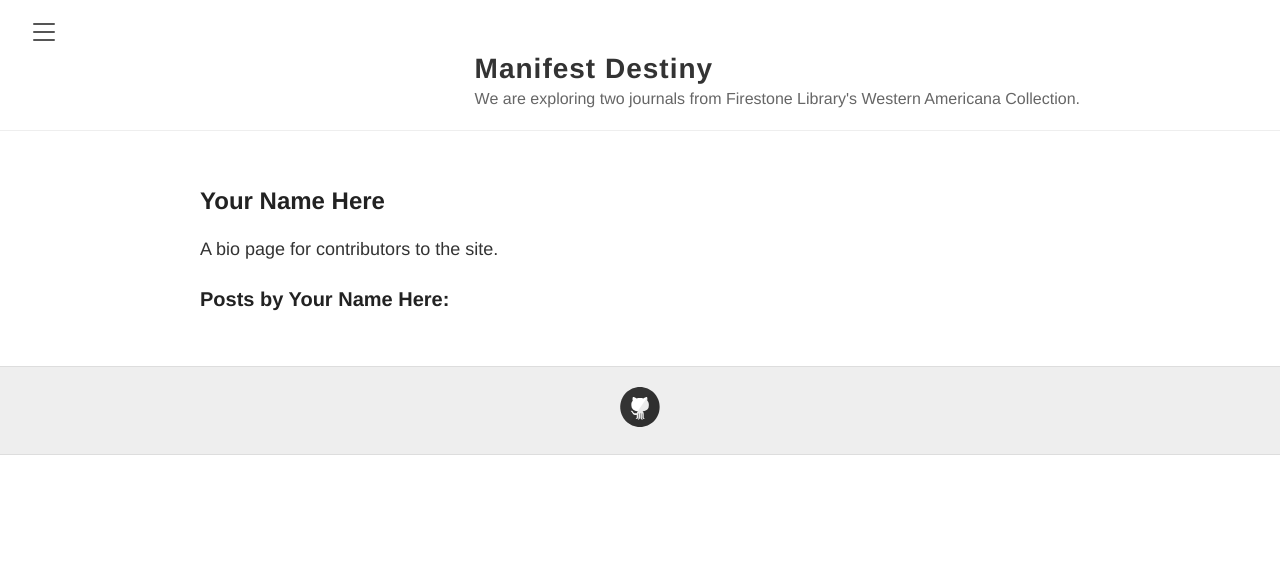
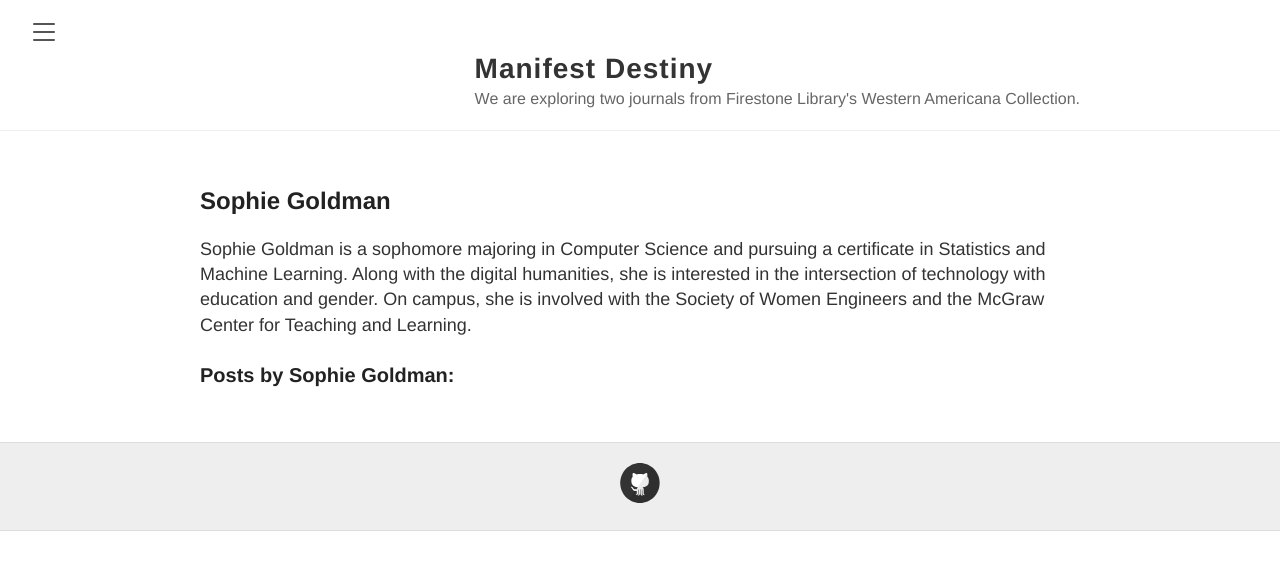
Before and after one commit to HUM-331-Princeton/manifest-destiny, a Jekyll site: the page built from _people/Sophie-Goldman.md, in a window 1280 px wide. Shown: the top 570 px of the page. Built offline with Jekyll 4.4.1, drawn with Linux system fonts in a browser that asks for light colours.

Commit message:
Updating Sophie's author bio

```diff
--- a/_people/Sophie-Goldman.md
+++ b/_people/Sophie-Goldman.md
@@ -1,5 +1,6 @@
 ---
-name: Your Name Here
+name: Sophie Goldman
 layout: author
 ---
-A bio page for contributors to the site.
+
+Sophie Goldman is a sophomore majoring in Computer Science and pursuing a certificate in Statistics and Machine Learning. Along with the digital humanities, she is interested in the intersection of technology with education and gender. On campus, she is involved with the Society of Women Engineers and the McGraw Center for Teaching and Learning.
```
